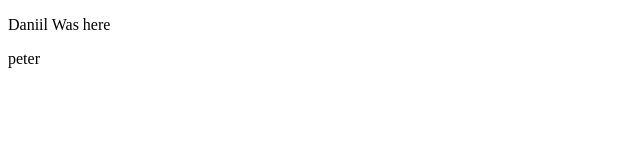
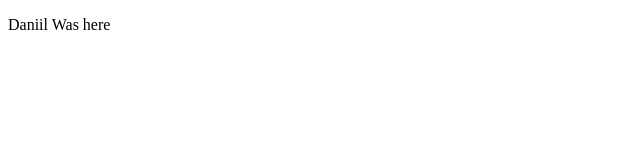
Before and after one commit to kppeace/Podcast-Sida, a plain HTML site: page index.html in a window 1280 px wide. Shown: the full height of the page, 0-640 px from the left. Drawn offline with Linux system fonts and the light colour scheme.

Commit message:
Update index.html

```diff
--- a/index.html
+++ b/index.html
@@ -8,6 +8,5 @@
 </head>
 <body>
     <p>Daniil Was here</p>
-    <p>peter</p>
 </body>
 </html>
```
